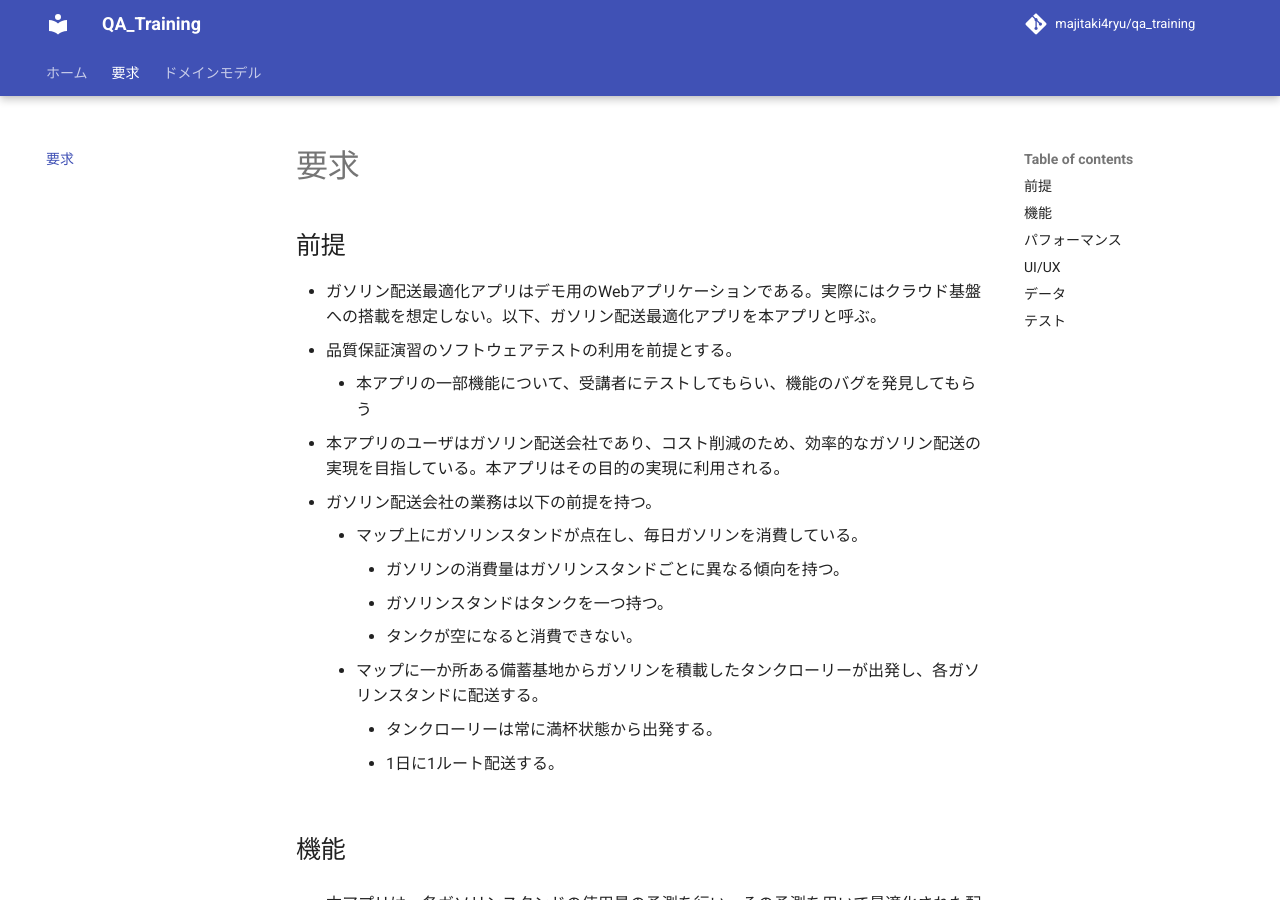
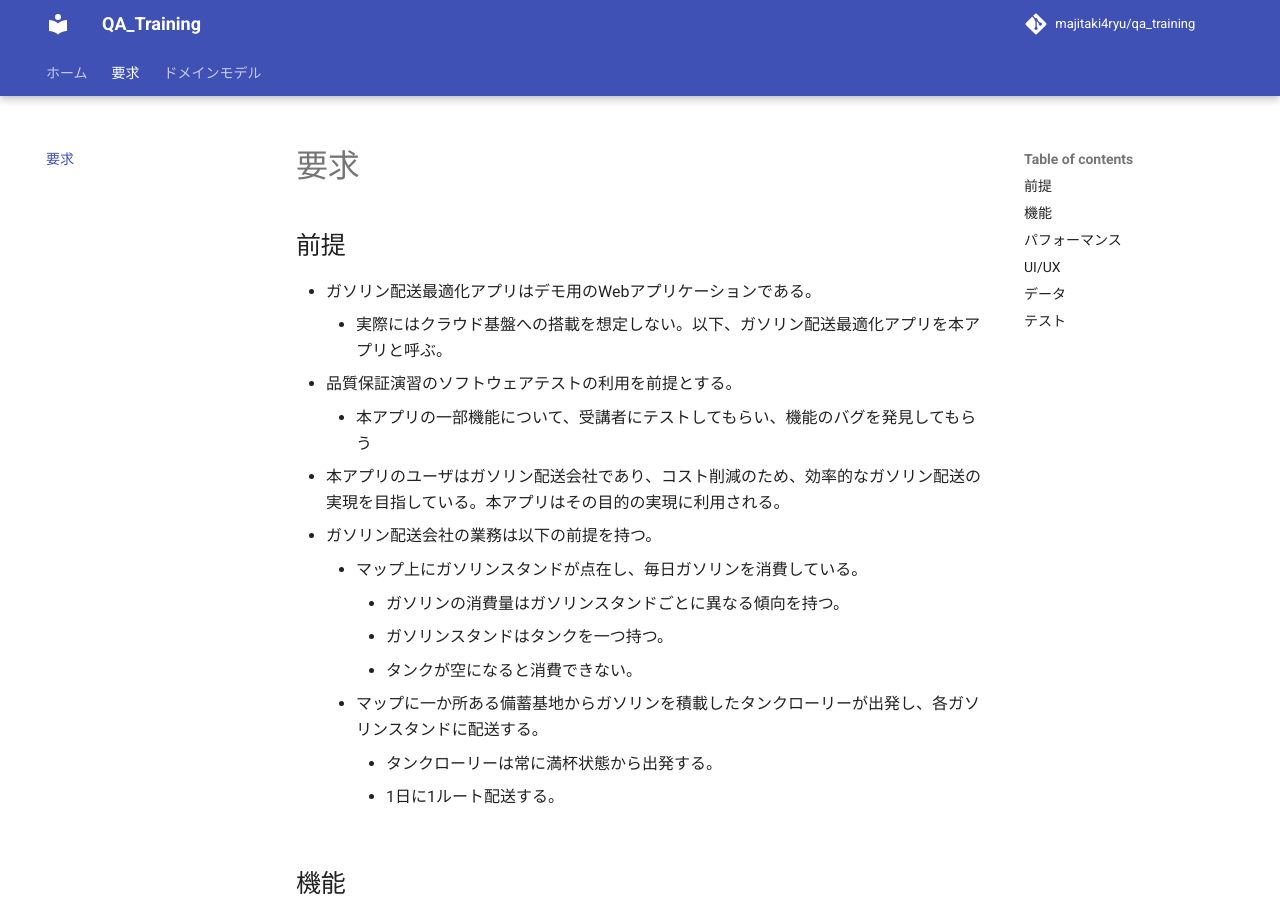
Before and after one commit to tsukasa-koga-bp/qa_training, an MkDocs documentation site: the page built from docs/requirements.md, in a window 1280 px wide and 900 px high. Built offline with MkDocs 1.6.1 and Material for MkDocs 9.7.7, drawn with Linux system fonts in a browser that asks for light colours; comment, search, counter and statistics services are not loaded.

```diff
--- a/docs/requirements.md
+++ b/docs/requirements.md
@@ -1,6 +1,7 @@
 # 要求
 ## 前提
-- ガソリン配送最適化アプリはデモ用のWebアプリケーションである。実際にはクラウド基盤への搭載を想定しない。以下、ガソリン配送最適化アプリを本アプリと呼ぶ。
+- ガソリン配送最適化アプリはデモ用のWebアプリケーションである。
+    - 実際にはクラウド基盤への搭載を想定しない。以下、ガソリン配送最適化アプリを本アプリと呼ぶ。
 - 品質保証演習のソフトウェアテストの利用を前提とする。
     - 本アプリの一部機能について、受講者にテストしてもらい、機能のバグを発見してもらう
 - 本アプリのユーザはガソリン配送会社であり、コスト削減のため、効率的なガソリン配送の実現を目指している。本アプリはその目的の実現に利用される。
--- a/mkdocs.yml
+++ b/mkdocs.yml
@@ -19,6 +19,7 @@
 
 markdown_extensions:
   - admonition
+  - pymdownx.details
   - pymdownx.magiclink
   - pymdownx.snippets:
       check_paths: true
```
Also changed, not shown: docs/domain_model.md (+24 -3 lines), 1 other file.
